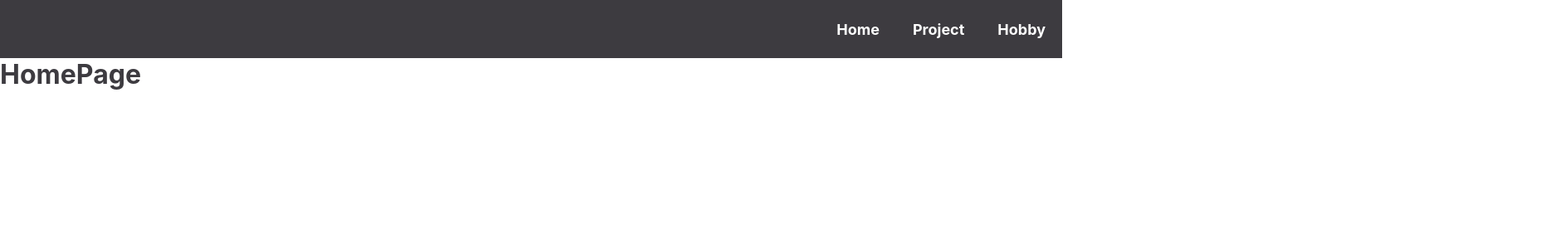
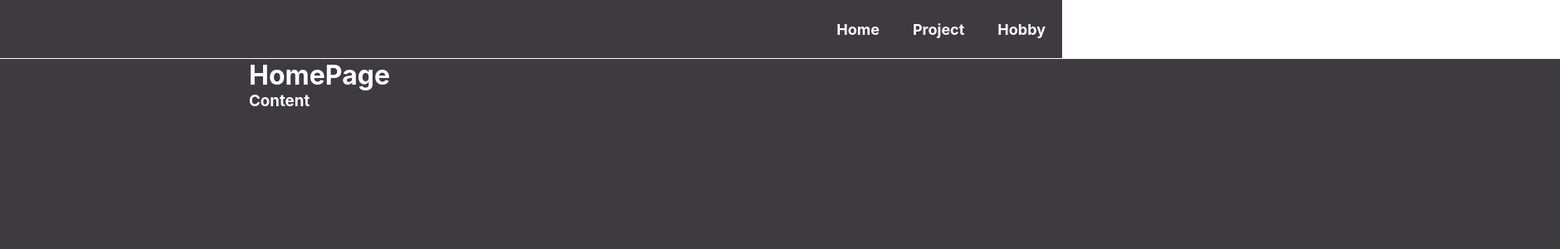
Before and after one commit to pangil5634/pangil5634, a React (Create React App) app in the folder pangil5634_introduce/: page / in a window 1280 px wide. Shown: the top 300 px of the page at 83% size, 1880 px wide, since content can reach past the window. Built offline with nearby package versions, Linux system fonts and the light colour scheme.

Commit message:
edit : HomePage - Container 수정

```diff
--- a/pangil5634_introduce/src/Components/Layout/ContainerBase.js
+++ b/pangil5634_introduce/src/Components/Layout/ContainerBase.js
@@ -2,5 +2,5 @@ import styled from "styled-components";
 
 export const ContainerBase = styled.div`
     width: 100%;
-    color : ${({ theme }) => theme.colors.black_100};
+    color : ${({ theme }) => theme.colors.white_100};
 `
--- a/pangil5634_introduce/src/Pages/HomePage/HomePage.js
+++ b/pangil5634_introduce/src/Pages/HomePage/HomePage.js
@@ -5,11 +5,19 @@ function HomePage() {
     return (
         <ContainerHomePage>
             <h1>HomePage</h1>
+            <h3>Content</h3>
         </ContainerHomePage>
     )
 }
 
 const ContainerHomePage = styled(ContainerBase)`
+    background-color: ${({ theme }) => theme.colors.black_100};
+
+    height : 1000px;
+
+    border-top: 1px solid white;
+
+    padding : 0px 300px;
 `;
 
 export default HomePage;
```
